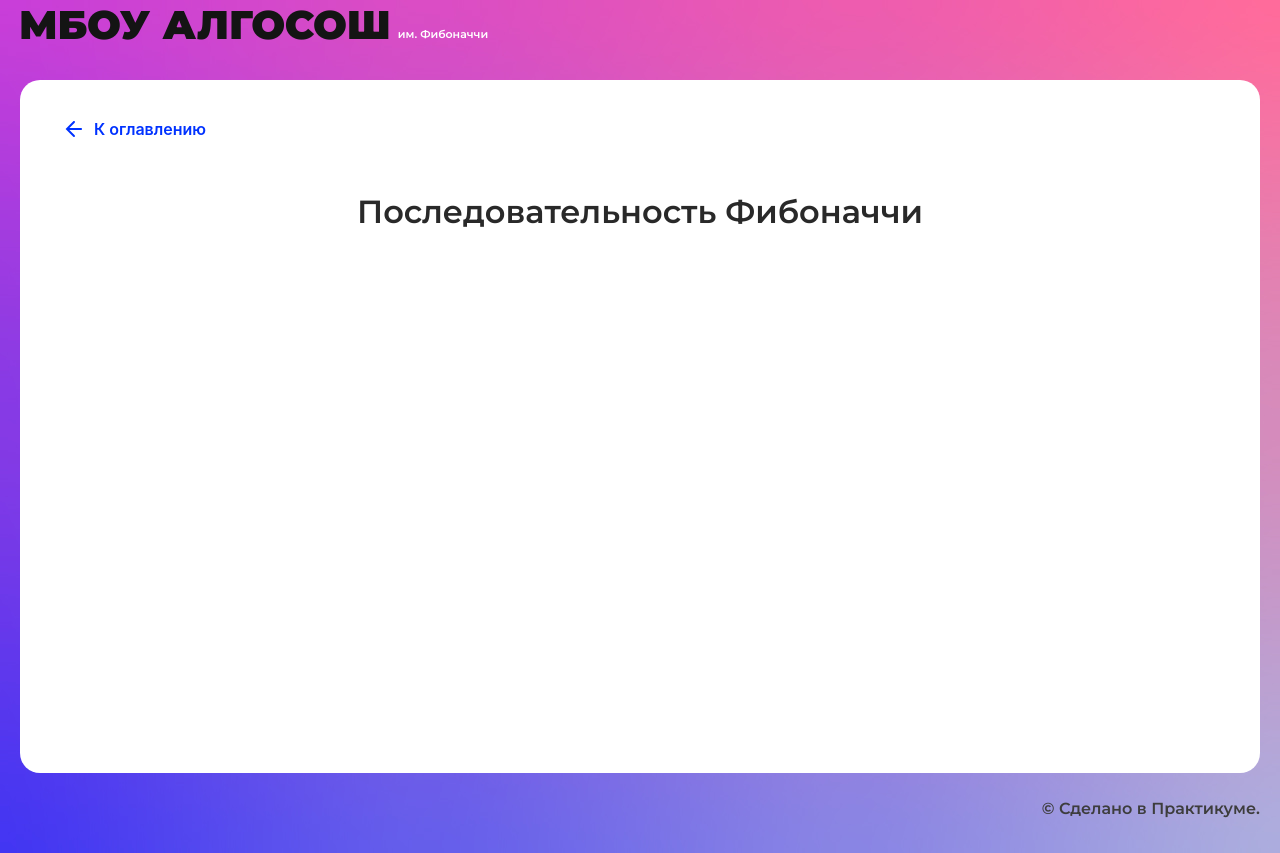
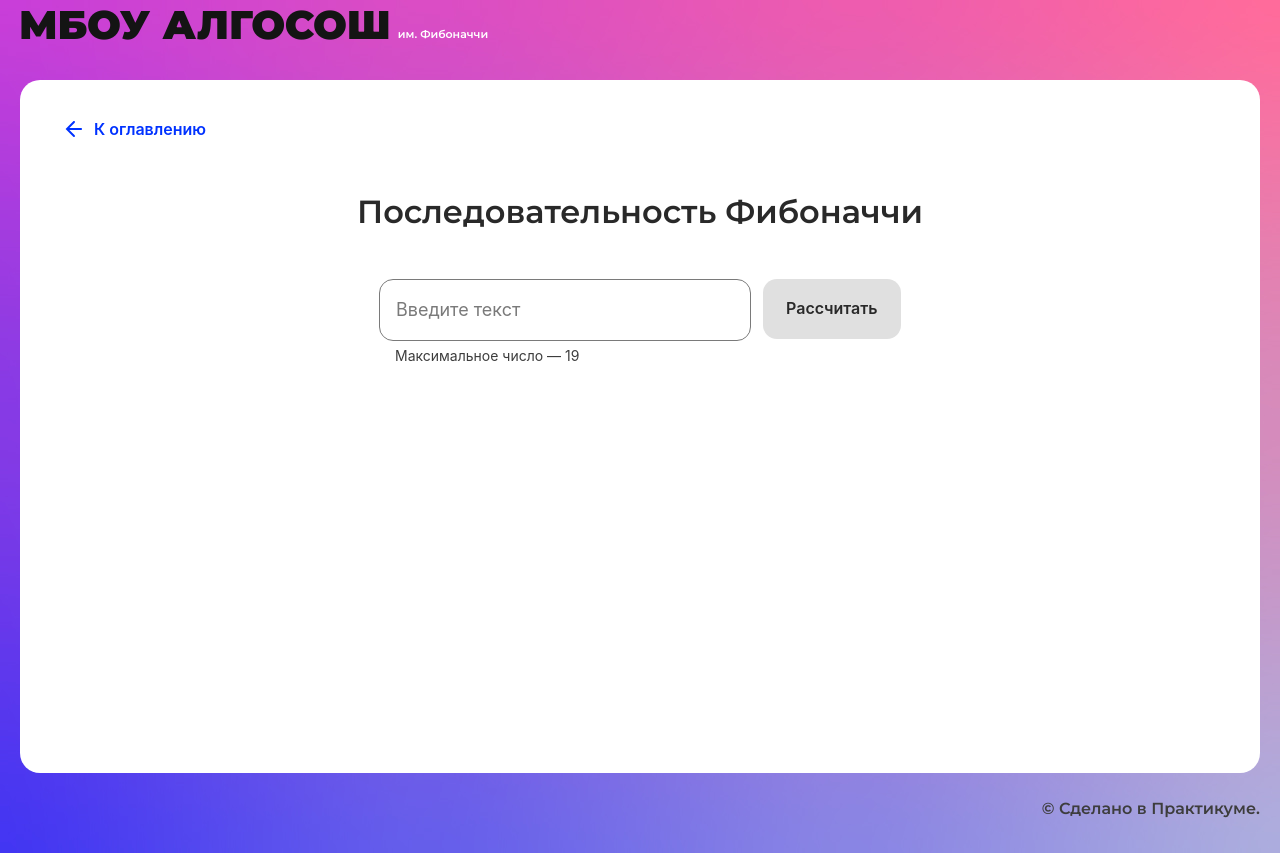
Before and after one commit to TimDementiev/algososh, a React (Create React App) app: page /fibonacci in a window 1280 px wide. Built offline with nearby package versions, Linux system fonts and the light colour scheme.

Commit message:
add: fibonacci component part

```diff
--- /dev/null
+++ b/src/components/fibonacci-page/fibonacci-page.module.css
@@ -0,0 +1,15 @@
+.wrapper {
+    max-width: 522px;
+    width: 100%;
+    margin: 0 auto;
+    display: flex;
+    gap: 12px;
+    padding-bottom: 120px;
+  }
+  .numbersWrapper {
+    display: flex;
+    gap: 16px;
+    margin: 0 auto;
+    justify-content: center;
+    list-style: none;
+  }
--- a/src/components/fibonacci-page/fibonacci-page.tsx
+++ b/src/components/fibonacci-page/fibonacci-page.tsx
@@ -1,10 +1,56 @@
-import React from "react";
+import React, { ChangeEvent, useState } from "react";
+import { SHORT_DELAY_IN_MS } from "../../constants/delays";
+import { timeOut } from "../../utils/delay";
+import { Button } from "../ui/button/button";
+import { Circle } from "../ui/circle/circle";
+import { Input } from "../ui/input/input";
 import { SolutionLayout } from "../ui/solution-layout/solution-layout";
+import style from "./fibonacci-page.module.css";
+import { getFibonacciNumbers } from "./utils";
 
 export const FibonacciPage: React.FC = () => {
+  const [numberInput, setNumberInput] = useState<number | string>('');
+  const [renderArr, setRenderArr] = useState<number[]>([]);
+  const [loader, setLoader] = useState(false);
+
+  const handleChange = (e: ChangeEvent<HTMLInputElement>) =>
+    setNumberInput(Number(e.target.value));
+
+  const handleClick = async () => {
+    const arr = getFibonacciNumbers(numberInput as number);
+    setLoader(true);
+    for (let i = 0; i < arr.length; i++) {
+      await timeOut(SHORT_DELAY_IN_MS);
+      setRenderArr(arr.slice(0, i + 1));
+    }
+    setLoader(false);
+  };
+
   return (
     <SolutionLayout title="Последовательность Фибоначчи">
-
+      <div className={style.wrapper}>
+        <Input
+          type="number"
+          isLimitText={true}
+          max={19}
+          onChange={handleChange}
+          value={numberInput}
+        />
+        <Button
+          onClick={handleClick}
+          isLoader={loader}
+          text="Рассчитать"
+          disabled={numberInput! <= 19 && numberInput! >= 1 ? false : true}
+          linkedList="small"
+        />
+      </div>
+      <ul className={style.numbersWrapper}>
+        {renderArr.map((n: number, index: number) => (
+          <li key={index}>
+            <Circle letter={`${n}`} index={index} />
+          </li>
+        ))}
+      </ul>
     </SolutionLayout>
   );
 };
--- /dev/null
+++ b/src/components/fibonacci-page/utils.ts
@@ -0,0 +1,7 @@
+export const getFibonacciNumbers = (n: number) => {
+    let arr: number[] = [0, 1];
+    for (let i = 2; i < n + 1; i++) {
+      arr.push(arr[i - 2] + arr[i - 1]);
+    }
+    return arr;
+  };
--- a/src/components/string/string.tsx
+++ b/src/components/string/string.tsx
@@ -4,18 +4,40 @@ import { SolutionLayout } from "../ui/solution-layout/solution-layout";
 import { Input } from "../ui/input/input";
 import { Button } from "../ui/button/button";
 import { Circle } from "../ui/circle/circle";
+import { ElementStates } from "../../types/element-states";
+import { reverseString } from "./utils";
 
 export const StringComponent: React.FC = () => {
   const [isLoading, setIsLoading] = React.useState(false);
+  const [inputValue, setInputValue] = React.useState<string>("");
   const [string, setString] = React.useState<string[]>([]);
+  const [iterationIndexes, setIterationIndexes] = React.useState<number[]>([]);
 
   const handleChange = (e: ChangeEvent<HTMLInputElement>) => {
-    setString(e.target.value.split(""));
+    setInputValue(e.target.value);
+  };
+
+  const handleClick = async (timeout: number) => {
+    setIterationIndexes([]);
+    setIsLoading(true);
+    await reverseString(inputValue, setString, setIterationIndexes, timeout);
+    setIsLoading(false);
+  };
+
+  const changeCircleColor = (circleIndex: number, [startIndex, endIndex]: number[]) => {
+    if (circleIndex < startIndex || circleIndex > endIndex) {
+      return ElementStates.Modified;
+    } else if (startIndex === endIndex && startIndex > 0 || endIndex - startIndex === 1) {
+      return ElementStates.Modified;
+    } else if (circleIndex === startIndex || circleIndex === endIndex) {
+      return ElementStates.Changing;
+    } else {
+      return ElementStates.Default;
+    }
   };
 
   return (
     <SolutionLayout title="Строка">
-      {" "}
       <form className={styles.form}>
         <Input
           extraClass={styles.input}
@@ -26,16 +48,19 @@ export const StringComponent: React.FC = () => {
         <Button
           text="Развернуть"
           isLoader={isLoading}
-          disabled={string.length < 2}
+          disabled={inputValue.length < 2}
+          onClick={(e) => handleClick(1000)}
         />
       </form>
-      <ul className={styles.list}>
+      <div className={styles.list}>
         {string.map((item, index) => (
-          <li key={index}>
-            <Circle letter={item} />
-          </li>
+            <Circle
+              letter={item}
+              key={index}
+              state={changeCircleColor(index, iterationIndexes)}
+            />
         ))}
-      </ul>
+      </div>
     </SolutionLayout>
   );
 };
--- /dev/null
+++ b/src/components/string/utils.ts
@@ -0,0 +1,28 @@
+import { swap } from "../../utils/utils";
+
+export const reverseString = async (
+  inputValue: string,
+  setString: React.Dispatch<React.SetStateAction<string[]>>,
+  setIterationIndexes: React.Dispatch<React.SetStateAction<number[]>>,
+  timeout: number) => {
+
+    const str: string[] = inputValue.split("");
+    setString([...str]);
+
+    await new Promise<void>((resolve) => setTimeout(resolve, timeout));
+
+    const mid = Math.ceil(inputValue.length / 2);
+
+    for (let startIndex = 0; startIndex < mid; startIndex++) {
+      let endIndex = inputValue.length - 1 - startIndex;
+      setIterationIndexes([startIndex, endIndex]);
+
+      if (startIndex !== endIndex) {
+        setString([...str]);
+        await new Promise<void>((resolve) => setTimeout(resolve, timeout));
+      }
+
+      swap(str, startIndex, endIndex);
+      setString([...str]);
+    }
+};
--- /dev/null
+++ b/src/utils/delay.ts
@@ -0,0 +1,3 @@
+export function timeOut(timeout: number) {
+    return new Promise(resolve => setTimeout(resolve, timeout));
+  }
--- /dev/null
+++ b/src/utils/utils.ts
@@ -0,0 +1,5 @@
+export const swap = (arr: string[] | number[], firstIndex: number, secondIndex: number): void => {
+    const temp = arr[firstIndex];
+    arr[firstIndex] = arr[secondIndex];
+    arr[secondIndex] = temp;
+  };
```
